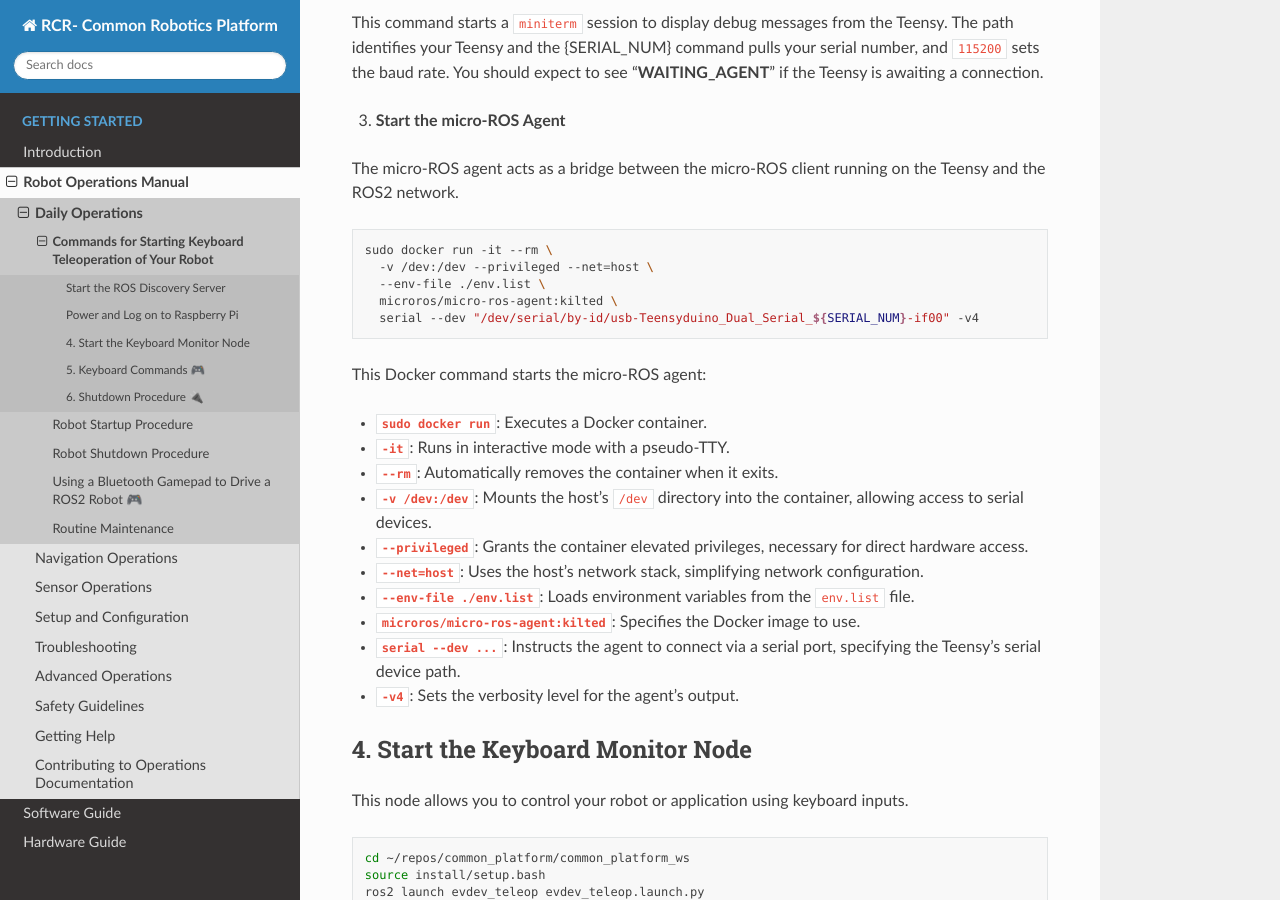
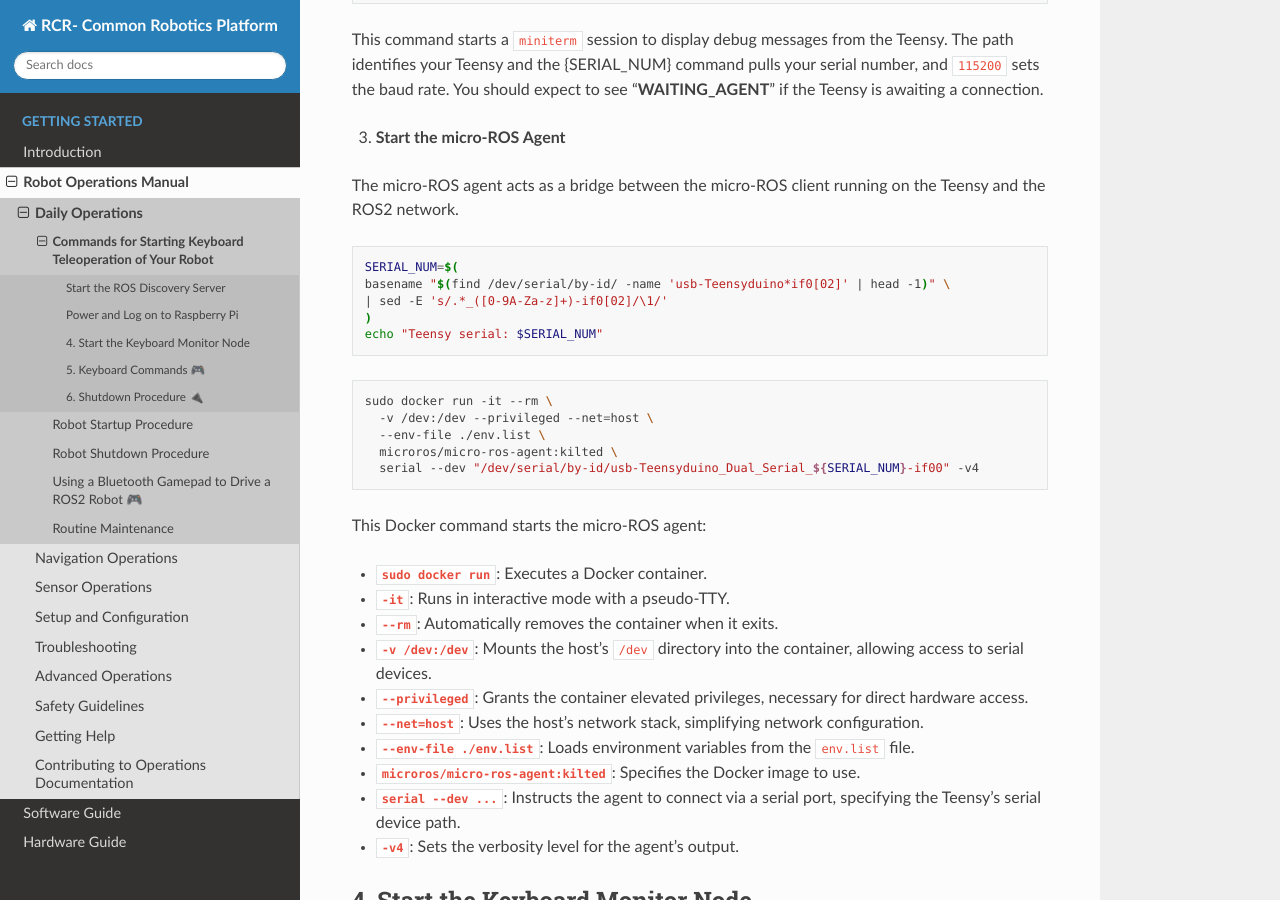
Before and after one commit to RoseCityRobotics/common_platform, a Sphinx documentation site: the page built from docs/source/operations/daily_operations/KeyboardTeleop.md, in a window 1280 px wide and 900 px high, scrolled down 1838 px. Built offline with Sphinx 7.4.7 and the Read the Docs theme 3.1.0, drawn with Linux system fonts in a browser that asks for light colours.

Commit message:
add in extra command

````diff
--- a/docs/source/operations/daily_operations/KeyboardTeleop.md
+++ b/docs/source/operations/daily_operations/KeyboardTeleop.md
@@ -75,6 +76,14 @@ This command starts a `miniterm` session to display debug messages from the Teen
 3. **Start the micro-ROS Agent**
 
 The micro-ROS agent acts as a bridge between the micro-ROS client running on the Teensy and the ROS2 network.
+
+```bash
+SERIAL_NUM=$(
+basename "$(find /dev/serial/by-id/ -name 'usb-Teensyduino*if0[02]' | head -1)" \
+| sed -E 's/.*_([0-9A-Za-z]+)-if0[02]/\1/'
+)
+echo "Teensy serial: $SERIAL_NUM"
+```
 
 ```bash
 sudo docker run -it --rm \
````
Also changed, not shown: other parts of docs/source/operations/daily_operations/KeyboardTeleop.md (+1 -0 lines).
